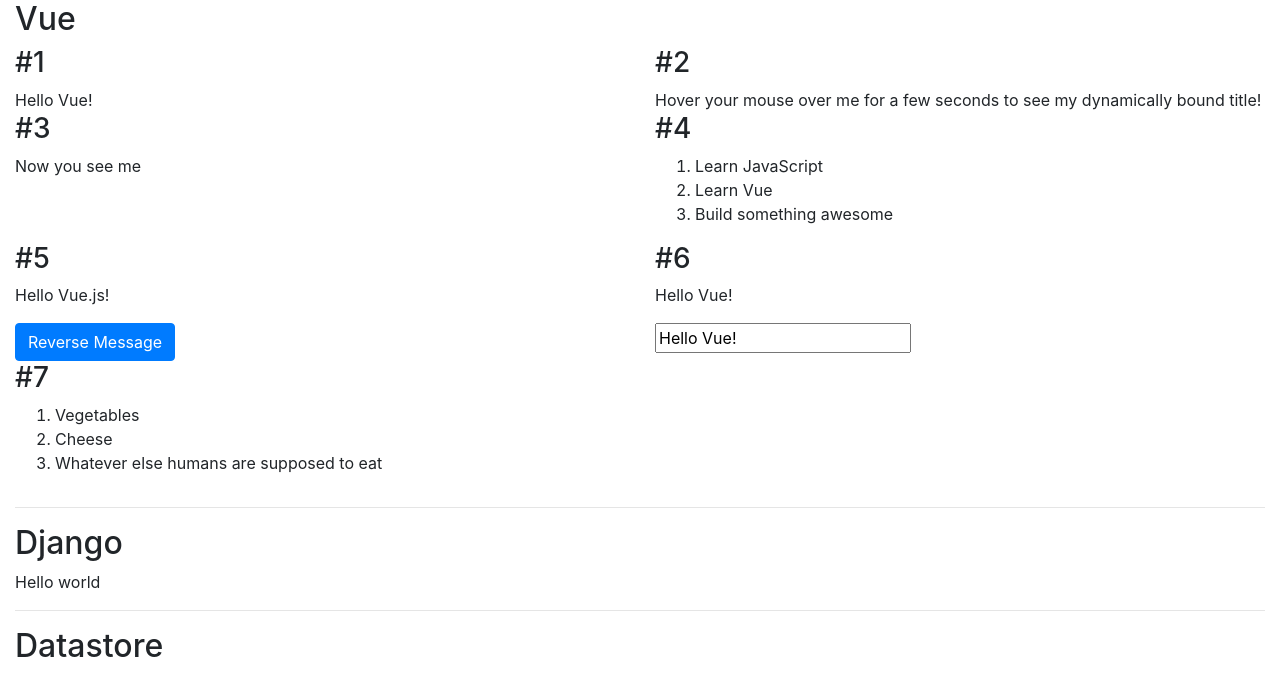
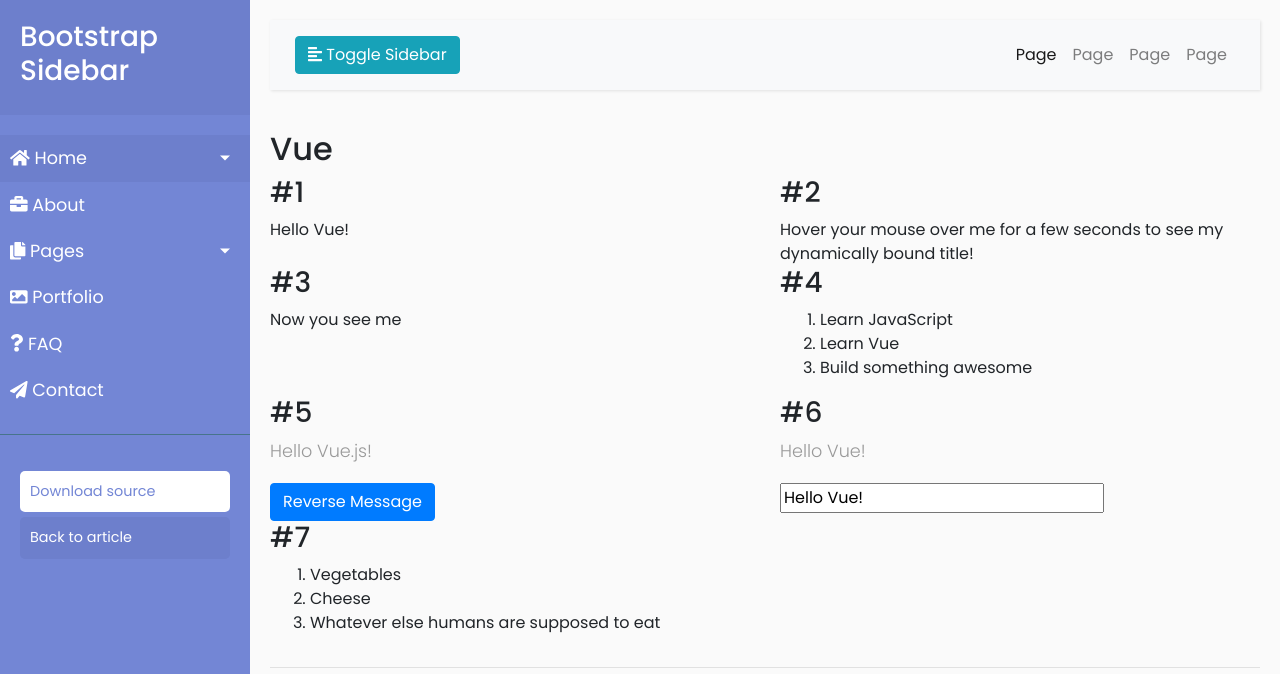
Before and after one commit to takashifuruya0/gae_django_python3, a Django app: page / in a window 1280 px wide. Shown: the top 674 px of the page. Run offline with Django 3.2, Linux system fonts and the light colour scheme; data that the repository does not hold is empty; some libraries are stand-ins or nearby versions.

Commit message:
bootstrap sidebar実装 参考：https://bootstrapious.com/tutorial/sidebar/index4.html

```diff
--- /dev/null
+++ b/ra/templates/base.html
@@ -0,0 +1,162 @@
+<!DOCTYPE html>
+<html>
+{% load static %}
+<head>
+    <meta charset="utf-8">
+    <meta name="viewport" content="width=device-width, initial-scale=1.0">
+    <meta http-equiv="X-UA-Compatible" content="IE=edge">
+    <title>{% block title %}{% endblock %}</title>
+    <!-- Bootstrap CSS CDN -->
+    <link rel="stylesheet" href="https://stackpath.bootstrapcdn.com/bootstrap/4.1.0/css/bootstrap.min.css" integrity="sha384-9gVQ4dYFwwWSjIDZnLEWnxCjeSWFphJiwGPXr1jddIhOegiu1FwO5qRGvFXOdJZ4" crossorigin="anonymous">
+    <!-- Our Custom CSS -->
+    <link rel="stylesheet" href="{% static 'css/style4.css' %}">
+    <!-- Font Awesome JS -->
+    <script defer src="https://use.fontawesome.com/releases/v5.0.13/js/solid.js" integrity="sha384-tzzSw1/Vo+0N5UhStP3bvwWPq+uvzCMfrN1fEFe+xBmv1C/AtVX5K0uZtmcHitFZ" crossorigin="anonymous"></script>
+    <script defer src="https://use.fontawesome.com/releases/v5.0.13/js/fontawesome.js" integrity="sha384-6OIrr52G08NpOFSZdxxz1xdNSndlD4vdcf/q2myIUVO0VsqaGHJsB0RaBE01VTOY" crossorigin="anonymous"></script>
+    <!--chart.js-->
+    <script src="https://cdnjs.cloudflare.com/ajax/libs/Chart.js/2.5.0/Chart.bundle.min.js"></script>
+    <!--vue-->
+    <script src="https://cdn.jsdelivr.net/npm/vue/dist/vue.js"></script>
+
+
+</head>
+
+<body>
+
+    <div class="wrapper">
+        <!-- Sidebar  -->
+        <nav id="sidebar">
+            <div class="sidebar-header">
+                <h3>Bootstrap Sidebar</h3>
+                <strong>BS</strong>
+            </div>
+
+            <ul class="list-unstyled components">
+                <li class="active">
+                    <a href="#homeSubmenu" data-toggle="collapse" aria-expanded="false" class="dropdown-toggle">
+                        <i class="fas fa-home"></i>
+                        Home
+                    </a>
+                    <ul class="collapse list-unstyled" id="homeSubmenu">
+                        <li>
+                            <a href="#">Home 1</a>
+                        </li>
+                        <li>
+                            <a href="#">Home 2</a>
+                        </li>
+                        <li>
+                            <a href="#">Home 3</a>
+                        </li>
+                    </ul>
+                </li>
+                <li>
+                    <a href="#">
+                        <i class="fas fa-briefcase"></i>
+                        About
+                    </a>
+                    <a href="#pageSubmenu" data-toggle="collapse" aria-expanded="false" class="dropdown-toggle">
+                        <i class="fas fa-copy"></i>
+                        Pages
+                    </a>
+                    <ul class="collapse list-unstyled" id="pageSubmenu">
+                        <li>
+                            <a href="#">Page 1</a>
+                        </li>
+                        <li>
+                            <a href="#">Page 2</a>
+                        </li>
+                        <li>
+                            <a href="#">Page 3</a>
+                        </li>
+                    </ul>
+                </li>
+                <li>
+                    <a href="#">
+                        <i class="fas fa-image"></i>
+                        Portfolio
+                    </a>
+                </li>
+                <li>
+                    <a href="#">
+                        <i class="fas fa-question"></i>
+                        FAQ
+                    </a>
+                </li>
+                <li>
+                    <a href="#">
+                        <i class="fas fa-paper-plane"></i>
+                        Contact
+                    </a>
+                </li>
+            </ul>
+
+            <ul class="list-unstyled CTAs">
+                <li>
+                    <a href="https://bootstrapious.com/tutorial/files/sidebar.zip" class="download">Download source</a>
+                </li>
+                <li>
+                    <a href="https://bootstrapious.com/p/bootstrap-sidebar" class="article">Back to article</a>
+                </li>
+            </ul>
+        </nav>
+
+        <!-- Page Content  -->
+        <div id="content">
+            {% if messages %}
+            {% for msg in messages %}
+            <div class="alert alert-{{ msg.tags }} alert-dismissible">
+              <button type="button" class="close" data-dismiss="alert">&times;</button>
+              <strong>{{ msg.tags }}</strong> {{msg}}
+            </div>
+            {% endfor %}
+            {% endif %}
+            <nav class="navbar navbar-expand-lg navbar-light bg-light">
+                <div class="container-fluid">
+                    <button type="button" id="sidebarCollapse" class="btn btn-info">
+                        <i class="fas fa-align-left"></i>
+                        <span>Toggle Sidebar</span>
+                    </button>
+                    <button class="btn btn-dark d-inline-block d-lg-none ml-auto" type="button" data-toggle="collapse" data-target="#navbarSupportedContent" aria-controls="navbarSupportedContent" aria-expanded="false" aria-label="Toggle navigation">
+                        <i class="fas fa-align-justify"></i>
+                    </button>
+
+                    <div class="collapse navbar-collapse" id="navbarSupportedContent">
+                        <ul class="nav navbar-nav ml-auto">
+                            <li class="nav-item active">
+                                <a class="nav-link" href="#">Page</a>
+                            </li>
+                            <li class="nav-item">
+                                <a class="nav-link" href="#">Page</a>
+                            </li>
+                            <li class="nav-item">
+                                <a class="nav-link" href="#">Page</a>
+                            </li>
+                            <li class="nav-item">
+                                <a class="nav-link" href="#">Page</a>
+                            </li>
+                        </ul>
+                    </div>
+                </div>
+            </nav>
+
+            {% block body %}{% endblock %}
+        </div>
+    </div>
+    {% block script %} {% endblock %}
+    <!-- jQuery CDN - Slim version (=without AJAX) -->
+    <script src="https://code.jquery.com/jquery-3.3.1.slim.min.js" integrity="sha384-q8i/X+965DzO0rT7abK41JStQIAqVgRVzpbzo5smXKp4YfRvH+8abtTE1Pi6jizo" crossorigin="anonymous"></script>
+    <!-- Popper.JS -->
+    <script src="https://cdnjs.cloudflare.com/ajax/libs/popper.js/1.14.0/umd/popper.min.js" integrity="sha384-cs/chFZiN24E4KMATLdqdvsezGxaGsi4hLGOzlXwp5UZB1LY//20VyM2taTB4QvJ" crossorigin="anonymous"></script>
+    <!-- Bootstrap JS -->
+    <script src="https://stackpath.bootstrapcdn.com/bootstrap/4.1.0/js/bootstrap.min.js" integrity="sha384-uefMccjFJAIv6A+rW+L4AHf99KvxDjWSu1z9VI8SKNVmz4sk7buKt/6v9KI65qnm" crossorigin="anonymous"></script>
+
+    <script type="text/javascript">
+        $(document).ready(function () {
+            $('#sidebarCollapse').on('click', function () {
+                $('#sidebar').toggleClass('active');
+            });
+        });
+    </script>
+</body>
+
+</html>
--- a/ra/templates/ra/main.html
+++ b/ra/templates/ra/main.html
@@ -1,39 +1,9 @@
-<!DOCTYPE html>
+{% extends 'base.html' %}
 {% load static %}
 {% load humanize %}
-<html lang="ja">
-    <head>
-        <title>Main</title>
-        <!-- Required meta tags -->
-        <meta charset="utf-8">
-        <meta name="viewport" content="width=device-width, initial-scale=1, shrink-to-fit=no">
-        <!-- Bootstrap CSS -->
-        <link rel="stylesheet" href="{% static 'bootstrap/css/bootstrap.min.css' %}" >
-        <!-- Font Awesome Icon -->
-        <link rel="stylesheet" href="https://use.fontawesome.com/releases/v5.0.12/css/all.css" integrity="sha384-G0fIWCsCzJIMAVNQPfjH08cyYaUtMwjJwqiRKxxE/rx96Uroj1BtIQ6MLJuheaO9" crossorigin="anonymous">
-        <!--chart.js-->
-        <script src="https://cdnjs.cloudflare.com/ajax/libs/Chart.js/2.5.0/Chart.bundle.min.js"></script>
-        <!--vue-->
-        <script src="https://cdn.jsdelivr.net/npm/vue/dist/vue.js"></script>
-        <!-- jQuery first, then Popper.js, then Bootstrap JS -->
-        <script src="https://code.jquery.com/jquery-3.2.1.slim.min.js" integrity="sha384-KJ3o2DKtIkvYIK3UENzmM7KCkRr/rE9/Qpg6aAZGJwFDMVNA/GpGFF93hXpG5KkN" crossorigin="anonymous"></script>
-        <script src="https://cdnjs.cloudflare.com/ajax/libs/popper.js/1.12.3/umd/popper.min.js" integrity="sha384-vFJXuSJphROIrBnz7yo7oB41mKfc8JzQZiCq4NCceLEaO4IHwicKwpJf9c9IpFgh" crossorigin="anonymous"></script>
-        <script src="{% static 'bootstrap/js/bootstrap.min.js' %}"></script>
-        <!--Ajax-->
-        <script src="https://ajax.googleapis.com/ajax/libs/jquery/3.0.0/jquery.min.js"></script>
-    </head>
 
-    <body>
-        {% if messages %}
-        {% for msg in messages %}
-        <div class="alert alert-{{ msg.tags }} alert-dismissible">
-          <button type="button" class="close" data-dismiss="alert">&times;</button>
-          <strong>{{ msg.tags }}</strong> {{msg}}
-        </div>
-        {% endfor %}
-        {% endif %}
-
-        <div class="container-fluid">
+{% block title %}Main{% endblock %}
+{% block body %}
 <h2>Vue</h2>
 <div class="row">
     <div id="app" class="col-sm-6">
@@ -132,8 +102,9 @@
         </form>
     </div>
 </div>
-        </div>
+{% endblock %}
 
+{% block script %}
 <script>
     var delimiters = ['[[', ']]']
     // 1
@@ -214,5 +185,4 @@
       }
     })
 </script>
-    </body>
-</html>
+{% endblock %}
--- /dev/null
+++ b/static/css/style4.css
@@ -0,0 +1,255 @@
+/*
+    DEMO STYLE
+*/
+
+@import "https://fonts.googleapis.com/css?family=Poppins:300,400,500,600,700";
+body {
+    font-family: 'Poppins', sans-serif;
+    background: #fafafa;
+}
+
+p {
+    font-family: 'Poppins', sans-serif;
+    font-size: 1.1em;
+    font-weight: 300;
+    line-height: 1.7em;
+    color: #999;
+}
+
+a,
+a:hover,
+a:focus {
+    color: inherit;
+    text-decoration: none;
+    transition: all 0.3s;
+}
+
+.navbar {
+    padding: 15px 10px;
+    background: #fff;
+    border: none;
+    border-radius: 0;
+    margin-bottom: 40px;
+    box-shadow: 1px 1px 3px rgba(0, 0, 0, 0.1);
+}
+
+.navbar-btn {
+    box-shadow: none;
+    outline: none !important;
+    border: none;
+}
+
+.line {
+    width: 100%;
+    height: 1px;
+    border-bottom: 1px dashed #ddd;
+    margin: 40px 0;
+}
+
+i,
+span {
+    display: inline-block;
+}
+
+/* ---------------------------------------------------
+    SIDEBAR STYLE
+----------------------------------------------------- */
+
+.wrapper {
+    display: flex;
+    align-items: stretch;
+}
+
+#sidebar {
+    min-width: 250px;
+    max-width: 250px;
+    background: #7386D5;
+    color: #fff;
+    transition: all 0.3s;
+}
+
+#sidebar.active {
+    min-width: 80px;
+    max-width: 80px;
+    text-align: center;
+}
+
+#sidebar.active .sidebar-header h3,
+#sidebar.active .CTAs {
+    display: none;
+}
+
+#sidebar.active .sidebar-header strong {
+    display: block;
+}
+
+#sidebar ul li a {
+    text-align: left;
+}
+
+#sidebar.active ul li a {
+    padding: 20px 10px;
+    text-align: center;
+    font-size: 0.85em;
+}
+
+#sidebar.active ul li a i {
+    margin-right: 0;
+    display: block;
+    font-size: 1.8em;
+    margin-bottom: 5px;
+}
+
+#sidebar.active ul ul a {
+    padding: 10px !important;
+}
+
+#sidebar.active .dropdown-toggle::after {
+    top: auto;
+    bottom: 10px;
+    right: 50%;
+    -webkit-transform: translateX(50%);
+    -ms-transform: translateX(50%);
+    transform: translateX(50%);
+}
+
+#sidebar .sidebar-header {
+    padding: 20px;
+    background: #6d7fcc;
+}
+
+#sidebar .sidebar-header strong {
+    display: none;
+    font-size: 1.8em;
+}
+
+#sidebar ul.components {
+    padding: 20px 0;
+    border-bottom: 1px solid #47748b;
+}
+
+#sidebar ul li a {
+    padding: 10px;
+    font-size: 1.1em;
+    display: block;
+}
+
+#sidebar ul li a:hover {
+    color: #7386D5;
+    background: #fff;
+}
+
+#sidebar ul li a i {
+    margin-right: 10px;
+}
+
+#sidebar ul li.active>a,
+a[aria-expanded="true"] {
+    color: #fff;
+    background: #6d7fcc;
+}
+
+a[data-toggle="collapse"] {
+    position: relative;
+}
+
+.dropdown-toggle::after {
+    display: block;
+    position: absolute;
+    top: 50%;
+    right: 20px;
+    transform: translateY(-50%);
+}
+
+ul ul a {
+    font-size: 0.9em !important;
+    padding-left: 30px !important;
+    background: #6d7fcc;
+}
+
+ul.CTAs {
+    padding: 20px;
+}
+
+ul.CTAs a {
+    text-align: center;
+    font-size: 0.9em !important;
+    display: block;
+    border-radius: 5px;
+    margin-bottom: 5px;
+}
+
+a.download {
+    background: #fff;
+    color: #7386D5;
+}
+
+a.article,
+a.article:hover {
+    background: #6d7fcc !important;
+    color: #fff !important;
+}
+
+/* ---------------------------------------------------
+    CONTENT STYLE
+----------------------------------------------------- */
+
+#content {
+    width: 100%;
+    padding: 20px;
+    min-height: 100vh;
+    transition: all 0.3s;
+}
+
+/* ---------------------------------------------------
+    MEDIAQUERIES
+----------------------------------------------------- */
+
+@media (max-width: 768px) {
+    #sidebar {
+        min-width: 80px;
+        max-width: 80px;
+        text-align: center;
+        margin-left: -80px !important;
+    }
+    .dropdown-toggle::after {
+        top: auto;
+        bottom: 10px;
+        right: 50%;
+        -webkit-transform: translateX(50%);
+        -ms-transform: translateX(50%);
+        transform: translateX(50%);
+    }
+    #sidebar.active {
+        margin-left: 0 !important;
+    }
+    #sidebar .sidebar-header h3,
+    #sidebar .CTAs {
+        display: none;
+    }
+    #sidebar .sidebar-header strong {
+        display: block;
+    }
+    #sidebar ul li a {
+        padding: 20px 10px;
+    }
+    #sidebar ul li a span {
+        font-size: 0.85em;
+    }
+    #sidebar ul li a i {
+        margin-right: 0;
+        display: block;
+    }
+    #sidebar ul ul a {
+        padding: 10px !important;
+    }
+    #sidebar ul li a i {
+        font-size: 1.3em;
+    }
+    #sidebar {
+        margin-left: 0;
+    }
+    #sidebarCollapse span {
+        display: none;
+    }
+}
```
Lines whose indentation alone changed are shown as unchanged.
